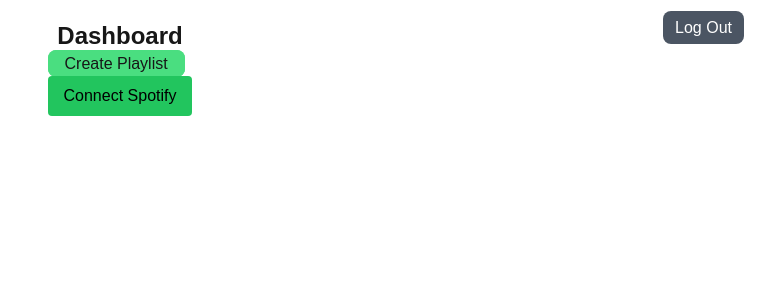
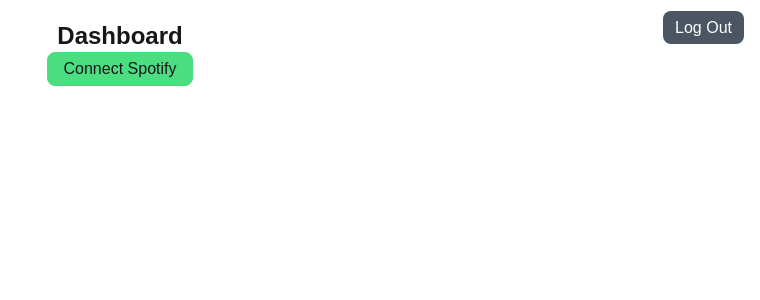
Before and after one commit to adg42902/4300-project, a Next.js app: page /dashboard in a window 1280 px wide. Shown: the top 300 px of the page, without its empty margins (520-1280 px from the left). Built offline with nearby package versions, Linux system fonts and the light colour scheme.

Commit message:
fixed some ui stuff

```diff
--- a/src/app/components/SpotifyConnect.tsx
+++ b/src/app/components/SpotifyConnect.tsx
@@ -12,7 +12,7 @@ export default function SpotifyConnect({ handleSpotifyConnectBtn }: Props) {
 
   return (
     <div>
-      <button className="w-full py-2 px-4 bg-green-500 text-black rounded hover:bg-green-600 transition duration-200" onClick={handleConnect}>Connect Spotify</button>
+      <button className="border rounded-lg py-1 px-4 bg-green-400 border-green-400 transition ease-in-out duration-200 hover:bg-green-500 hover:scale-105 hover:shadow-md disabled:bg-gray-300 disabled:border-gray-300 disabled:hover:scale-100 disabled:opacity-50 disabled:hover:shadow-none" onClick={handleConnect}>Connect Spotify</button>
     </div>
   );
 }
--- a/src/app/dashboard/page.tsx
+++ b/src/app/dashboard/page.tsx
@@ -63,12 +63,12 @@ export default function Dashboard() {
       </div>
       {isConnected && <UserStats />}
       <div className="mb-2">
-        <Link
+        {isConnected && <Link
           href="/create-playlist"
           className="border rounded-lg py-1 px-4 bg-green-400 border-green-400 transition ease-in-out duration-200 hover:bg-green-500 hover:scale-105 hover:shadow-md disabled:bg-gray-300 disabled:border-gray-300 disabled:hover:scale-100 disabled:opacity-50 disabled:hover:shadow-none"
         >
           Create Playlist
-        </Link>
+        </Link> }
         {!isConnected && (
           <SpotifyConnect handleSpotifyConnectBtn={handleSpotifyConnectBtn} />
         )}
```
